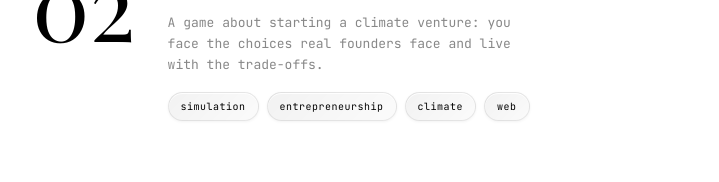
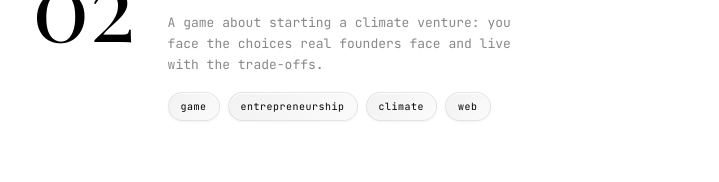
Before and after one commit to davissekai/davissekai.github.io, a plain HTML site: page index.html in a window 1280 px wide. Shown: the part 2593-2775 px from the top of the page, without its empty margins (280-999 px from the left). Drawn offline with nearby package versions, Linux system fonts and the light colour scheme.

Commit message:
content: drop simulation tag

```diff
--- a/index.html
+++ b/index.html
@@ -102,7 +102,7 @@
                                 <h3 class="project-title">VentureQuest</h3>
                                 <p class="project-desc">A game about starting a climate venture: you face the choices real founders face and live with the trade-offs.</p>
                                 <div class="project-tags">
-                                    <span>simulation</span>
+                                    <span>game</span>
                                     <span>entrepreneurship</span>
                                     <span>climate</span>
                                     <span>web</span>
```
